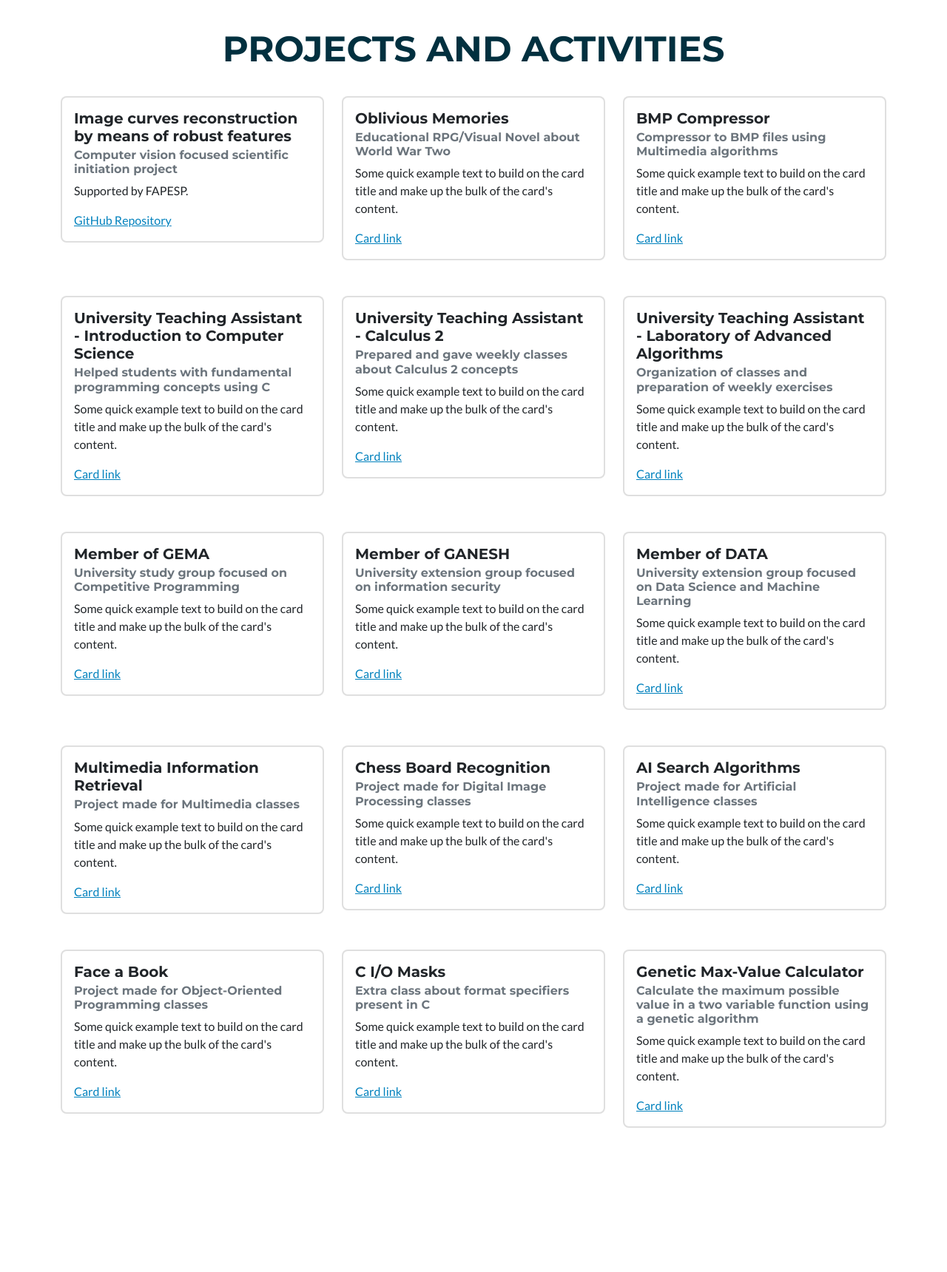
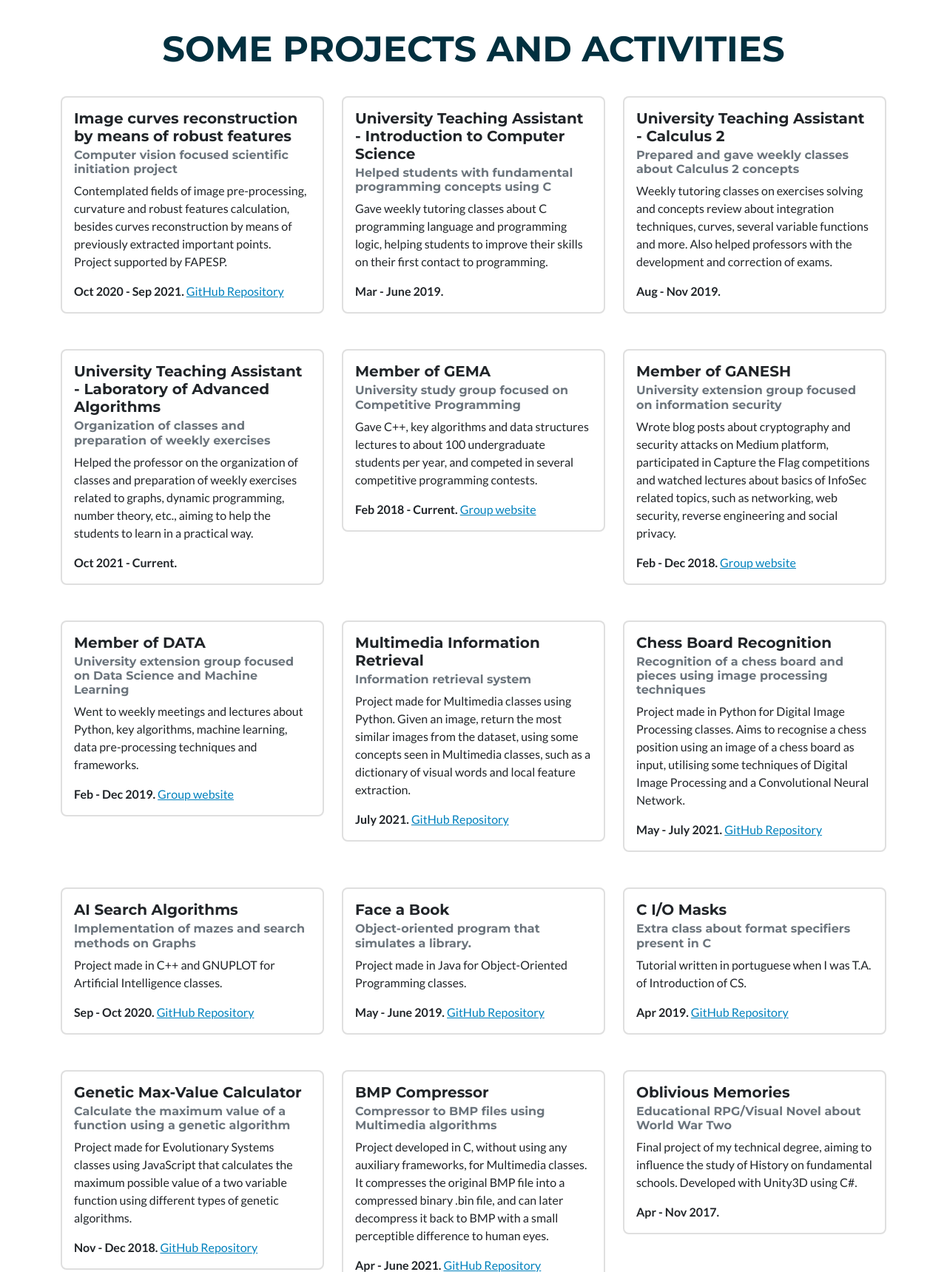
Before and after one commit to andrefakhoury/andrefakhoury.github.io, a plain HTML site: page index.html in a window 1280 px wide. Shown: the part 1080-2800 px from the top of the page at 74% size. Drawn offline with nearby package versions, Linux system fonts and the light colour scheme.

Commit message:
update index.html and resume

```diff
--- a/index.html
+++ b/index.html
@@ -42,7 +42,7 @@
                     <!-- <div class="divider-custom-line"></div> -->
                 </div>
                 <!-- Masthead Subheading-->
-                <p class="masthead-subheading font-weight-light mb-0">Software Engineer | Back-end Developer</p>
+                <p class="masthead-subheading font-weight-light mb-0">Back-end Developer</p>
                 <!-- Icon Divider-->
                 <div class="divider-custom divider-light">
                     <!-- <div class="divider-custom-line"></div> -->
@@ -65,11 +65,11 @@
                 <div class="row">
                     <div class="container text-center"><p class="lead">
                         I'm a Computer Science undergraduate student at University of São Paulo.
-                        I'm very interested in competitive programming, learning some Algorithms and Data Structures.
-                        I also like to teach the things I've learned, so I give some classes about Competitive Programming and
+                        I'm very interested in competitive programming, especially learning new Algorithms and Data Structures.
+                        I also like to teach the things I've learned, so I give classes about Competitive Programming and
                         participated as Teaching Assistant for Introduction to Computer Science, Calculus 2 and Laboratory of
                         Advanced Algorithms 2.
-                        Recently I've been studying image processing, and did a Research Project related to it.
+                        Recently I've been studying image processing and did a Research Project related to it.
                 </div>
                 <!-- About Section Button-->
                 <div class="text-center mt-4">
@@ -82,7 +82,7 @@
         <section class="page-section portfolio" id="portfolio">
             <div class="container">
                 <!-- Portfolio Section Heading-->
-                <h2 class="page-section-heading text-center text-uppercase text-secondary mb-0">Projects and Activities</h2>
+                <h2 class="page-section-heading text-center text-uppercase text-secondary mb-0">Some Projects and Activities</h2>
                 <!-- Icon Divider-->
                 <div class="divider-custom"></div>
                 <!-- Portfolio Grid Items-->
@@ -93,28 +93,11 @@
                         <div class="card"><div class="card-body">
                             <h5 class="card-title">Image curves reconstruction by means of robust features</h5>
                             <h6 class="card-subtitle mb-2 text-muted">Computer vision focused scientific initiation project</h6>
-                            <p class="card-text">Supported by FAPESP.</p>
-                            <a href="#" class="card-link">GitHub Repository</a>
-                        </div></div>
-                    </div>
-
-                    <div class="col-md-6 col-lg-4 mb-5">
-                        <div class="card"><div class="card-body">
-                            <h5 class="card-title">Oblivious Memories</h5>
-                            <h6 class="card-subtitle mb-2 text-muted">Educational RPG/Visual Novel about World War Two</h6>
-                            <p class="card-text">Some quick example text to build on the card title and make up the bulk of the card's
-                                content.</p>
-                            <a href="#" class="card-link">Card link</a>
-                        </div></div>
-                    </div>
-
-                    <div class="col-md-6 col-lg-4 mb-5">
-                        <div class="card"><div class="card-body">
-                            <h5 class="card-title">BMP Compressor</h5>
-                            <h6 class="card-subtitle mb-2 text-muted">Compressor to BMP files using Multimedia algorithms</h6>
-                            <p class="card-text">Some quick example text to build on the card title and make up the bulk of the card's
-                                content.</p>
-                            <a href="#" class="card-link">Card link</a>
+                            <p class="card-text">Contemplated fields of image pre-processing, curvature and robust features
+                                calculation, besides curves reconstruction by means of previously extracted important points.
+                                Project supported by FAPESP.</p>
+                                <b>Oct 2020 - Sep 2021.</b>
+                            <a href="https://github.com/andrefakhoury/image-reconstruction" class="card-link">GitHub Repository</a>
                         </div></div>
                     </div>
 
@@ -123,9 +106,9 @@
                         <div class="card"><div class="card-body">
                             <h5 class="card-title">University Teaching Assistant - Introduction to Computer Science</h5>
                             <h6 class="card-subtitle mb-2 text-muted">Helped students with fundamental programming concepts using C</h6>
-                            <p class="card-text">Some quick example text to build on the card title and make up the bulk of the card's
-                                content.</p>
-                            <a href="#" class="card-link">Card link</a>
+                            <p class="card-text">Gave weekly tutoring classes about C programming language and programming logic,
+                                helping students to improve their skills on their first contact to programming.</p>
+                            <b>Mar - June 2019.</b>
                         </div></div>
                     </div>
 
@@ -134,93 +117,96 @@
                         <div class="card"><div class="card-body">
                             <h5 class="card-title">University Teaching Assistant - Calculus 2</h5>
                             <h6 class="card-subtitle mb-2 text-muted">Prepared and gave weekly classes about Calculus 2 concepts</h6>
-                            <p class="card-text">Some quick example text to build on the card title and make up the bulk of the card's
-                                content.</p>
-                            <a href="#" class="card-link">Card link</a>
+                            <p class="card-text">Weekly tutoring classes on exercises solving and concepts review about
+                                integration techniques, curves, several variable functions and more. Also helped professors with the
+                                development and correction of exams.</p>
+                            <b>Aug - Nov 2019.</b>
                         </div></div>
                     </div>
-
 
                     <div class="col-md-6 col-lg-4 mb-5">
                         <div class="card"><div class="card-body">
                             <h5 class="card-title">University Teaching Assistant - Laboratory of Advanced Algorithms</h5>
                             <h6 class="card-subtitle mb-2 text-muted">Organization of classes and preparation of weekly exercises</h6>
-                            <p class="card-text">Some quick example text to build on the card title and make up the bulk of the card's
-                                content.</p>
-                            <a href="#" class="card-link">Card link</a>
+                            <p class="card-text">Helped the professor on the organization of classes and preparation of weekly
+                                exercises related to graphs, dynamic programming, number theory, etc., aiming to help the students to
+                                learn in a practical way.</p>
+                            <b>Oct 2021 - Current.</b>
                         </div></div>
                     </div>
-
 
                     <div class="col-md-6 col-lg-4 mb-5">
                         <div class="card"><div class="card-body">
                             <h5 class="card-title">Member of GEMA</h5>
                             <h6 class="card-subtitle mb-2 text-muted">University study group focused on Competitive Programming</h6>
-                            <p class="card-text">Some quick example text to build on the card title and make up the bulk of the card's
-                                content.</p>
-                            <a href="#" class="card-link">Card link</a>
+                            <p class="card-text">Gave C++, key algorithms and data structures lectures to about 100 undergraduate
+                                students per year, and competed in several competitive programming contests.</p>
+                            <b>Feb 2018 - Current.</b>
+                            <a href="http://gema.icmc.usp.br" class="card-link">Group website</a>
                         </div></div>
                     </div>
-
 
                     <div class="col-md-6 col-lg-4 mb-5">
                         <div class="card"><div class="card-body">
                             <h5 class="card-title">Member of GANESH</h5>
                             <h6 class="card-subtitle mb-2 text-muted">University extension group focused on information security</h6>
-                            <p class="card-text">Some quick example text to build on the card title and make up the bulk of the card's
-                                content.</p>
-                            <a href="#" class="card-link">Card link</a>
+                            <p class="card-text">Wrote blog posts about cryptography and security attacks on Medium platform,
+                                participated in Capture the Flag competitions and watched lectures about basics of InfoSec
+                                related topics, such as networking, web security, reverse engineering and social privacy.</p>
+                            <b>Feb - Dec 2018.</b>
+                            <a href="https://ganesh.icmc.usp.br" class="card-link">Group website</a>
                         </div></div>
                     </div>
-
 
                     <div class="col-md-6 col-lg-4 mb-5">
                         <div class="card"><div class="card-body">
                             <h5 class="card-title">Member of DATA</h5>
                             <h6 class="card-subtitle mb-2 text-muted">University extension group focused on Data Science and Machine Learning</h6>
-                            <p class="card-text">Some quick example text to build on the card title and make up the bulk of the card's
-                                content.</p>
-                            <a href="#" class="card-link">Card link</a>
+                            <p class="card-text">Went to weekly meetings and lectures about Python, key algorithms, machine learning, data
+                                pre-processing techniques and frameworks.</p>
+                            <b>Feb - Dec 2019.</b>
+                            <a href="http://data.icmc.usp.br" class="card-link">Group website</a>
                         </div></div>
                     </div>
-
                     <div class="col-md-6 col-lg-4 mb-5">
                         <div class="card"><div class="card-body">
                             <h5 class="card-title">Multimedia Information Retrieval</h5>
-                            <h6 class="card-subtitle mb-2 text-muted">Project made for Multimedia classes</h6>
-                            <p class="card-text">Some quick example text to build on the card title and make up the bulk of the card's
-                                content.</p>
-                            <a href="#" class="card-link">Card link</a>
+                            <h6 class="card-subtitle mb-2 text-muted">Information retrieval system</h6>
+                            <p class="card-text">Project made for Multimedia classes using Python. Given an image, return the most similar images from the dataset,
+                                using some concepts seen in Multimedia classes, such as a dictionary of visual words and local feature extraction.</p>
+                            <b>July 2021.</b>
+                            <a href="https://github.com/andrefakhoury/multimedia-information-retrieval" class="card-link">GitHub Repository</a>
                         </div></div>
                     </div>
 
                     <div class="col-md-6 col-lg-4 mb-5">
                         <div class="card"><div class="card-body">
                             <h5 class="card-title">Chess Board Recognition</h5>
-                            <h6 class="card-subtitle mb-2 text-muted">Project made for Digital Image Processing classes</h6>
-                            <p class="card-text">Some quick example text to build on the card title and make up the bulk of the card's
-                                content.</p>
-                            <a href="#" class="card-link">Card link</a>
+                            <h6 class="card-subtitle mb-2 text-muted">Recognition of a chess board and pieces using image processing techniques</h6>
+                            <p class="card-text">Project made in Python for Digital Image Processing classes. Aims to recognise a chess position using an
+                                image of a chess board as input, utilising some techniques of Digital Image Processing and a Convolutional Neural Network.</p>
+                            <b>May - July 2021.</b>
+                            <a href="https://github.com/andrefakhoury/chess-board-recognition" class="card-link">GitHub Repository</a>
                         </div></div>
                     </div>
 
                     <div class="col-md-6 col-lg-4 mb-5">
                         <div class="card"><div class="card-body">
                             <h5 class="card-title">AI Search Algorithms</h5>
-                            <h6 class="card-subtitle mb-2 text-muted">Project made for Artificial Intelligence classes</h6>
-                            <p class="card-text">Some quick example text to build on the card title and make up the bulk of the card's
-                                content.</p>
-                            <a href="#" class="card-link">Card link</a>
+                            <h6 class="card-subtitle mb-2 text-muted">Implementation of mazes and search methods on Graphs</h6>
+                            <p class="card-text">Project made in C++ and GNUPLOT for Artificial Intelligence classes.</p>
+                            <b>Sep - Oct 2020.</b>
+                            <a href="https://github.com/andrefakhoury/AI-Search-Algorithms/" class="card-link">GitHub Repository</a>
                         </div></div>
                     </div>
 
                     <div class="col-md-6 col-lg-4 mb-5">
                         <div class="card"><div class="card-body">
                             <h5 class="card-title">Face a Book</h5>
-                            <h6 class="card-subtitle mb-2 text-muted">Project made for Object-Oriented Programming classes</h6>
-                            <p class="card-text">Some quick example text to build on the card title and make up the bulk of the card's
-                                content.</p>
-                            <a href="#" class="card-link">Card link</a>
+                            <h6 class="card-subtitle mb-2 text-muted">Object-oriented program that simulates a library.</h6>
+                            <p class="card-text">Project made in Java for Object-Oriented Programming classes.</p>
+                            <b>May - June 2019.</b>
+                            <a href="https://github.com/andrefakhoury/face-a-book" class="card-link">GitHub Repository</a>
                         </div></div>
                     </div>
 
@@ -228,22 +214,47 @@
                         <div class="card"><div class="card-body">
                             <h5 class="card-title">C I/O Masks</h5>
                             <h6 class="card-subtitle mb-2 text-muted">Extra class about format specifiers present in C</h6>
-                            <p class="card-text">Some quick example text to build on the card title and make up the bulk of the card's
-                                content.</p>
-                            <a href="#" class="card-link">Card link</a>
+                            <p class="card-text">Tutorial written in portuguese when I was T.A. of Introduction of CS.</p>
+                            <b>Apr 2019.</b>
+                            <a href="https://github.com/andrefakhoury/especificadores-de-formato-c" class="card-link">GitHub Repository</a>
                         </div></div>
                     </div>
 
                     <div class="col-md-6 col-lg-4 mb-5">
                         <div class="card"><div class="card-body">
                             <h5 class="card-title">Genetic Max-Value Calculator</h5>
-                            <h6 class="card-subtitle mb-2 text-muted">Calculate the maximum possible value in a two variable function using a genetic algorithm</h6>
-                            <p class="card-text">Some quick example text to build on the card title and make up the bulk of the card's
-                                content.</p>
-                            <a href="#" class="card-link">Card link</a>
+                            <h6 class="card-subtitle mb-2 text-muted">Calculate the maximum value of a function using a genetic algorithm</h6>
+                            <p class="card-text">Project made for Evolutionary Systems classes using JavaScript that calculates the
+                                maximum possible value of a two variable function using different types of genetic algorithms.</p>
+                                <b>Nov - Dec 2018.</b>
+                            <a href="github.com/andrefakhoury/genetic-max-value-calculator" class="card-link">GitHub Repository</a>
                         </div></div>
                     </div>
 
+
+                    <div class="col-md-6 col-lg-4 mb-5">
+                        <div class="card"><div class="card-body">
+                            <h5 class="card-title">BMP Compressor</h5>
+                            <h6 class="card-subtitle mb-2 text-muted">Compressor to BMP files using Multimedia algorithms</h6>
+                            <p class="card-text">Project developed in C, without using any auxiliary frameworks, for Multimedia classes.
+                                It compresses the original BMP file into a compressed binary .bin file, and can later decompress it
+                                back to BMP with a small perceptible difference to human eyes.</p>
+                            <b>Apr - June 2021.</b>
+                            <a href="https://github.com/andrefakhoury/BMP-Compressor" class="card-link">GitHub Repository</a>
+                        </div></div>
+                    </div>
+
+
+
+                    <div class="col-md-6 col-lg-4 mb-5">
+                        <div class="card"><div class="card-body">
+                            <h5 class="card-title">Oblivious Memories</h5>
+                            <h6 class="card-subtitle mb-2 text-muted">Educational RPG/Visual Novel about World War Two</h6>
+                            <p class="card-text">Final project of my technical degree, aiming to influence the study of History on fundamental schools.
+                                Developed with Unity3D using C#.</p>
+                            <b>Apr - Nov 2017.</b>
+                        </div></div>
+                    </div>
                 </div>
             </div>
         </section>
@@ -272,7 +283,6 @@
                     <li>Delphi</li>
                     <li>Portuguese (native)</li>
                     <li>English (advanced)</li>
-                    <li>Spanish (intermediate)</li>
                 </ul>
 
                 </div>
@@ -287,15 +297,17 @@
                 <!-- Icon Divider-->
                 <div class="divider-custom"></div>
                 <div class="container text-center">
-                    <div class="card"><div class="card-body">4th place out of 64 (Silver Medal) in the 2020-2021 ACM-ICPC Latin American Regional Programming Contest - 2021</div></div>
-                    <div class="card"><div class="card-body">2nd place out of 799 in the 2020-2021 ACM-ICPC Brazil Subregional Programming Contest - 2020</div></div>
-                    <div class="card"><div class="card-body">12th place out of 57 in the 2019-2020 ACM-ICPC Latin American Regional Programming Contest - 2019</div></div>
-                    <div class="card"><div class="card-body">12th place out of 687 in the 2019-2020 ACM-ICPC Brazil Subregional Programming Contest - 2019</div></div>
-                    <div class="card"><div class="card-body">32th place out of 746 in the 2018-2019 ACM-ICPC Brazil Subregional Programming Contest - 2018</div></div>
-                    <div class="card"><div class="card-body">25th place out of 1821 (Honorable Mention) in the Brazilian Olympiad in Informatics (OBI) - 2018</div></div>
-                    <div class="card"><div class="card-body">First Place in the Regional Mathematical Olympiad of Unesp Bauru for Public Schools (ORMUB) - 2017</div></div>
-                    <div class="card"><div class="card-body">Bronze Medal in the Brazilian Physics Olympiad for Public Schools (OBFEP) - 2016</div></div>
-                    <div class="card"><div class="card-body">Bronze Medal in the Brazilian Astronomy Olympiad (OBA) - 2016</div></div>
+                    <ul class="list-group">
+                        <li class="list-group-item">4th place out of 64 (Silver Medal) in the 2020-2021 ACM-ICPC Latin American Regional Programming Contest - 2021</li>
+                        <li class="list-group-item">2nd place out of 799 in the 2020-2021 ACM-ICPC Brazil Subregional Programming Contest - 2020</li>
+                        <li class="list-group-item">12th place out of 57 in the 2019-2020 ACM-ICPC Latin American Regional Programming Contest - 2019</li>
+                        <li class="list-group-item">12th place out of 687 in the 2019-2020 ACM-ICPC Brazil Subregional Programming Contest - 2019</li>
+                        <li class="list-group-item">32th place out of 746 in the 2018-2019 ACM-ICPC Brazil Subregional Programming Contest - 2018</li>
+                        <li class="list-group-item">25th place out of 1821 (Honorable Mention) in the Brazilian Olympiad in Informatics (OBI) - 2018</li>
+                        <li class="list-group-item">First Place in the Regional Mathematical Olympiad of Unesp Bauru for Public Schools (ORMUB) - 2017</li>
+                        <li class="list-group-item">Bronze Medal in the Brazilian Physics Olympiad for Public Schools (OBFEP) - 2016</li>
+                        <li class="list-group-item">Bronze Medal in the Brazilian Astronomy Olympiad (OBA) - 2016</li>
+                    </ul>
                 </div>
             </div>
         </section>
```
Also changed, not shown: assets/img/avataaars.svg (deleted), assets/img/portfolio/cabin.png (deleted), assets/img/portfolio/cake.png (deleted), assets/img/portfolio/circus.png (deleted), assets/img/portfolio/game.png (deleted), assets/img/portfolio/safe.png (deleted), assets/img/portfolio/submarine.png (deleted), 1 other file.
